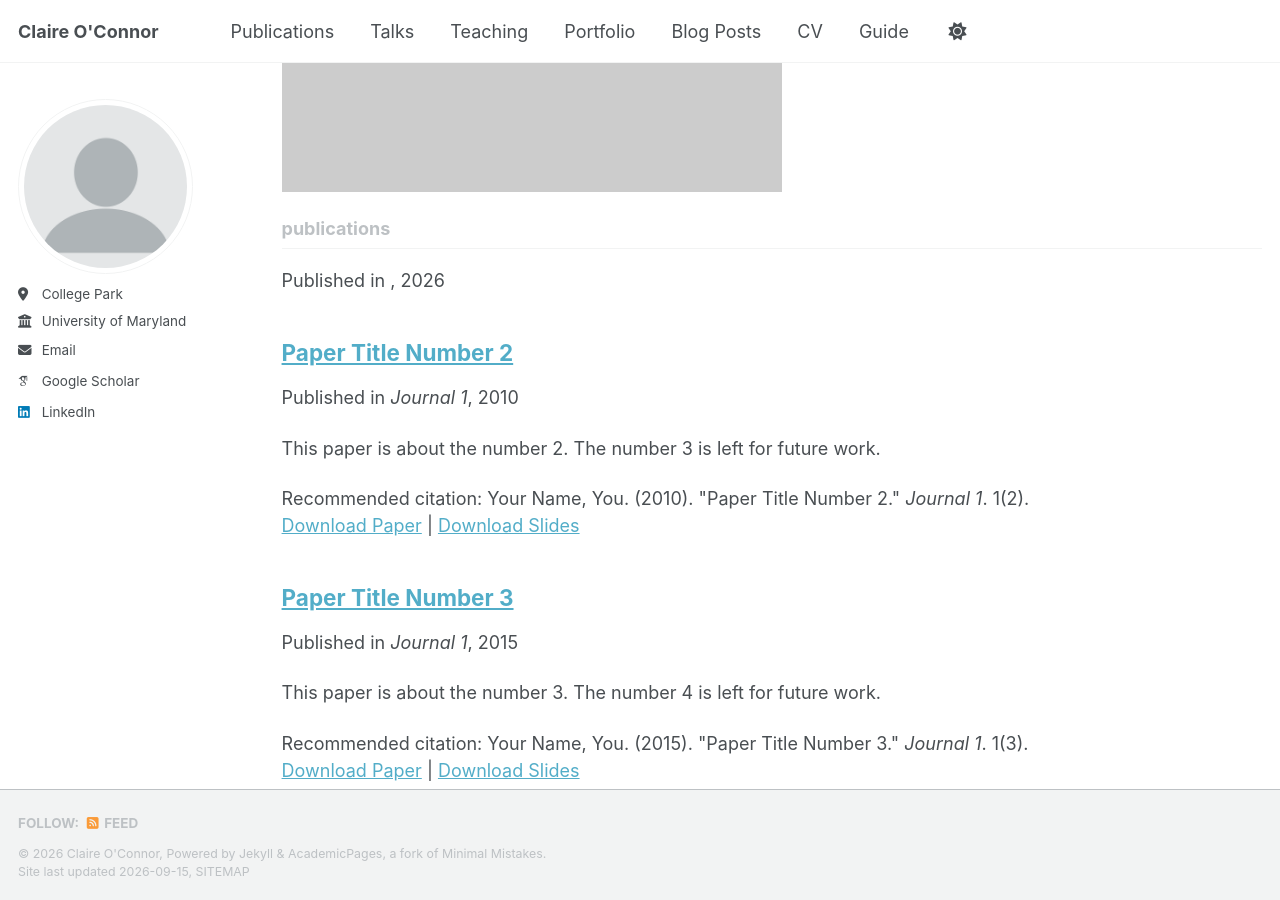
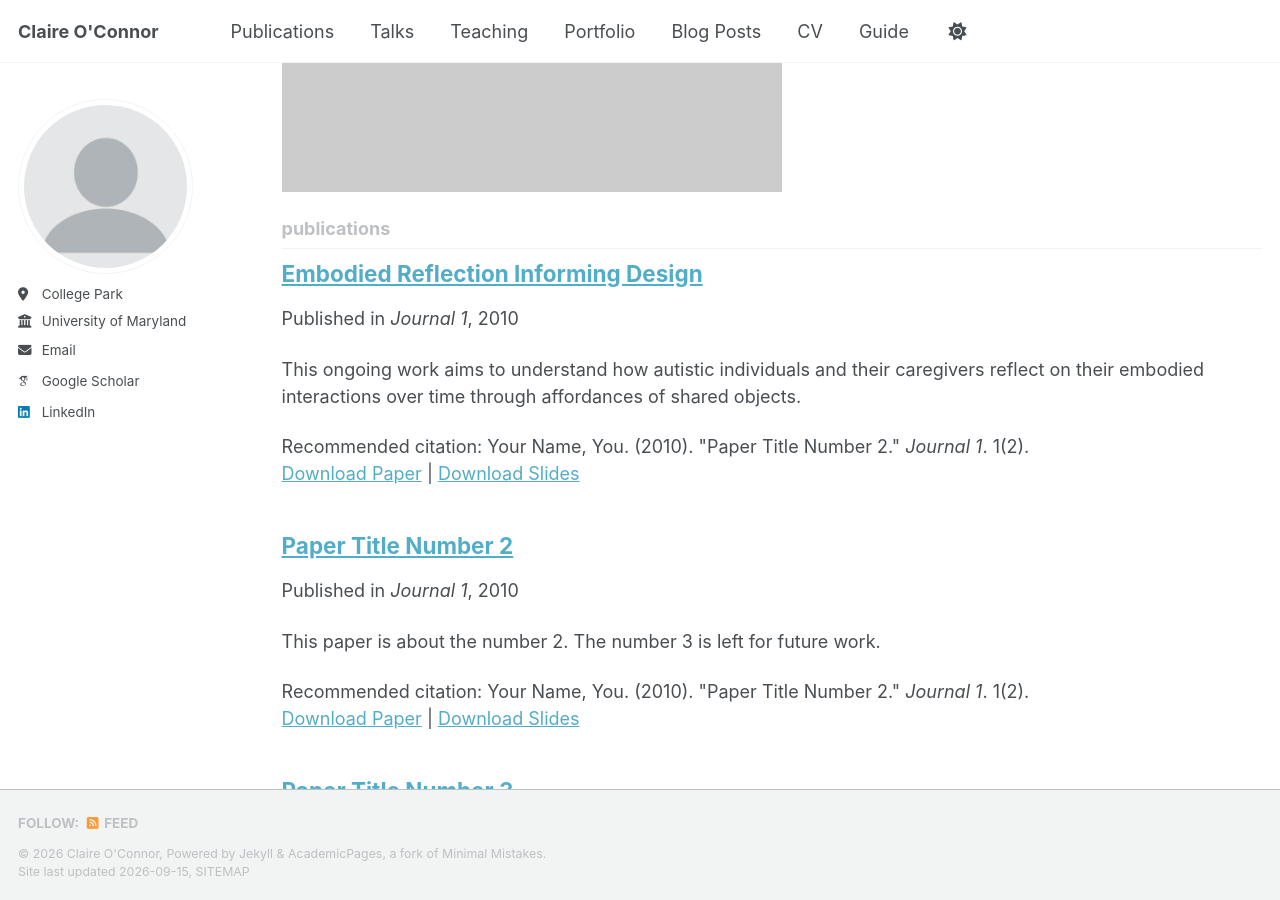
Before and after one commit to claireoconnor612/personalwebsite, a Jekyll site: the page built from _pages/collection-archive.html, in a window 1280 px wide and 900 px high, scrolled down 893 px. Built offline with Jekyll 4.4.1, drawn with Linux system fonts in a browser that asks for light colours; some web fonts are replaced; a script bundle is joined from its source files by our own code; library files that are not in the unit come from our copies.

Commit message:
Add new publication entry for Paper Title Number 2
Added metadata for a new publication including title, collection, category, permalink, excerpt, date, venue, slides URL, paper URL, and citation.

```diff
--- a/_publications/2009-10-01-paper-title-number-1.md
+++ b/_publications/2009-10-01-paper-title-number-1.md
@@ -1,5 +1,13 @@
 ---
 title: "Embodied Reflection Informing Design"
-This ongoing work aims to understand how autistic individuals and their caregivers reflect on their embodied interactions over time through affordances of shared objects.
+collection: publications
+category: manuscripts
+permalink: /publication/2010-10-01-paper-title-number-2
+excerpt: 'This ongoing work aims to understand how autistic individuals and their caregivers reflect on their embodied interactions over time through affordances of shared objects.'
+date: 2010-10-01
+venue: 'Journal 1'
+slidesurl: 'https://academicpages.github.io/files/slides2.pdf'
+paperurl: 'https://academicpages.github.io/files/paper2.pdf'
+citation: 'Your Name, You. (2010). &quot;Paper Title Number 2.&quot; <i>Journal 1</i>. 1(2).'
 ---
 The contents above will be part of a list of publications, if the user clicks the link for the publication than the contents of section will be rendered as a full page, allowing you to provide more information about the paper for the reader. When publications are displayed as a single page, the contents of the above "citation" field will automatically be included below this section in a smaller font.
```
